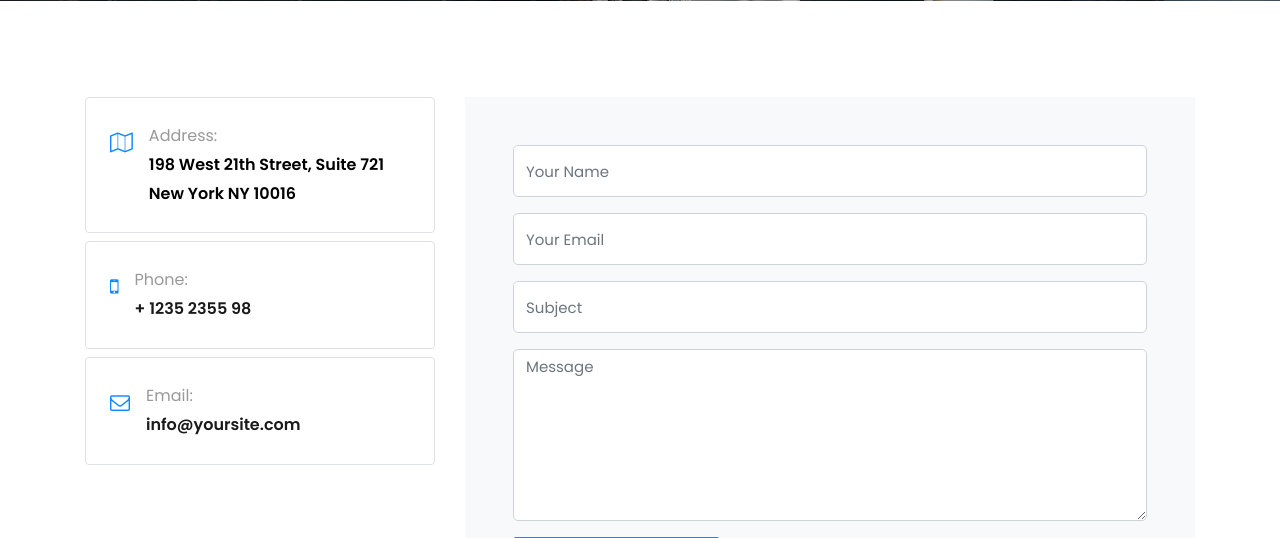
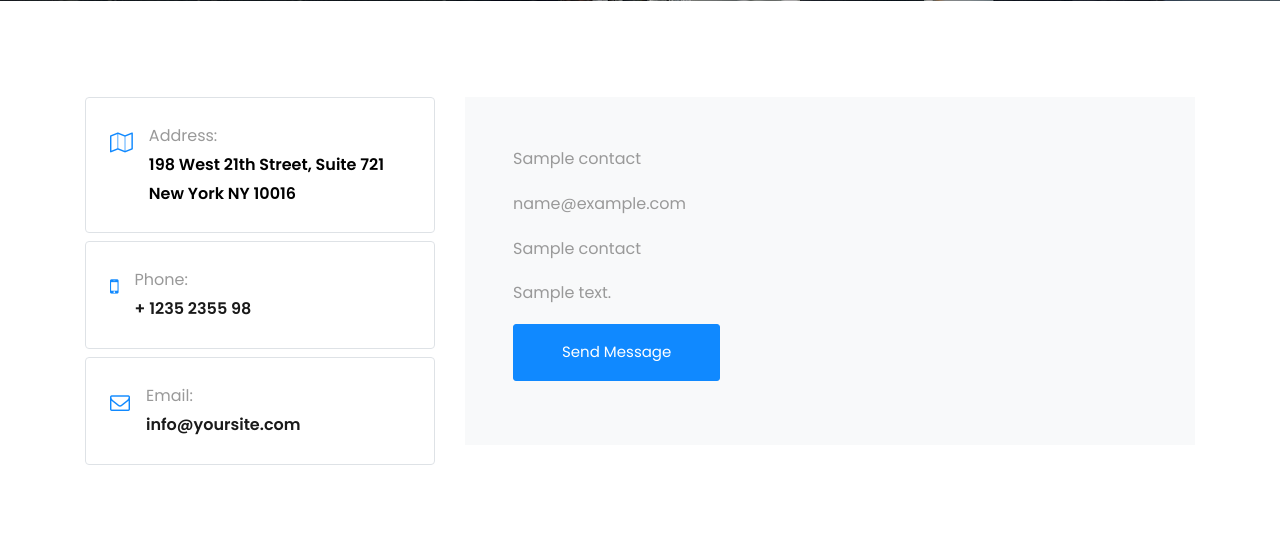
Before and after one commit to timmySpark/Car-Rentals, a Django app: template templates/contact.html in a window 1280 px wide. Shown: the part 599-1137 px from the top of the page. Run offline with Django 3.2, Linux system fonts and the light colour scheme; the template is opened without the code that fills it: most values are stand-ins (such as "Sample title", 1, 10 or a date in 2020); some libraries are stand-ins or nearby versions; some web fonts are replaced.

Commit message:
Feature(models):Created Contact model and forms

```diff
--- a/templates/contact.html
+++ b/templates/contact.html
@@ -1,5 +1,6 @@
 {% extends 'base.html' %}
-  {% load static %}
+{% load static %}
+{% load widget_tweaks %}
   {% block title %}Contact Us{% endblock title %}
 
 	  {% comment %} <nav class="navbar navbar-expand-lg navbar-dark ftco_navbar bg-dark ftco-navbar-light" id="ftco-navbar">
@@ -72,19 +73,22 @@
 				</div>
 			</div>
 			<div class="col-md-8 block-9 mb-md-5">
-			<form action="#" class="bg-light p-5 contact-form">
+			<form method="POST" class="bg-light p-5 contact-form"> {% csrf_token %}
 				<div class="form-group">
-				<input type="text" class="form-control" placeholder="Your Name">
+					{{contact.name|add_class:"form-control"|attr:"type:text"|attr:"placeholder:Your Name"}}
 				</div>
 				<div class="form-group">
-				<input type="text" class="form-control" placeholder="Your Email">
+					{{contact.email|add_class:"form-control"|attr:"type:email"|attr:"placeholder:Your Email"}}
 				</div>
 				<div class="form-group">
-				<input type="text" class="form-control" placeholder="Subject">
+					{{contact.subject|add_class:"form-control"|attr:"type:text"|attr:"placeholder:Subject"}}
 				</div>
 				<div class="form-group">
-				<textarea name="" id="" cols="30" rows="7" class="form-control" placeholder="Message"></textarea>
+					{{contact.message|add_class:"form-control"|attr:"type:text"|attr:"placeholder:Message"}}
 				</div>
+
+
+
 				<div class="form-group">
 				<input type="submit" value="Send Message" class="btn btn-primary py-3 px-5">
 				</div>
```
Also changed, not shown: app/views.py (+9 -1 lines), app/migrations/0001_initial.py (added).
